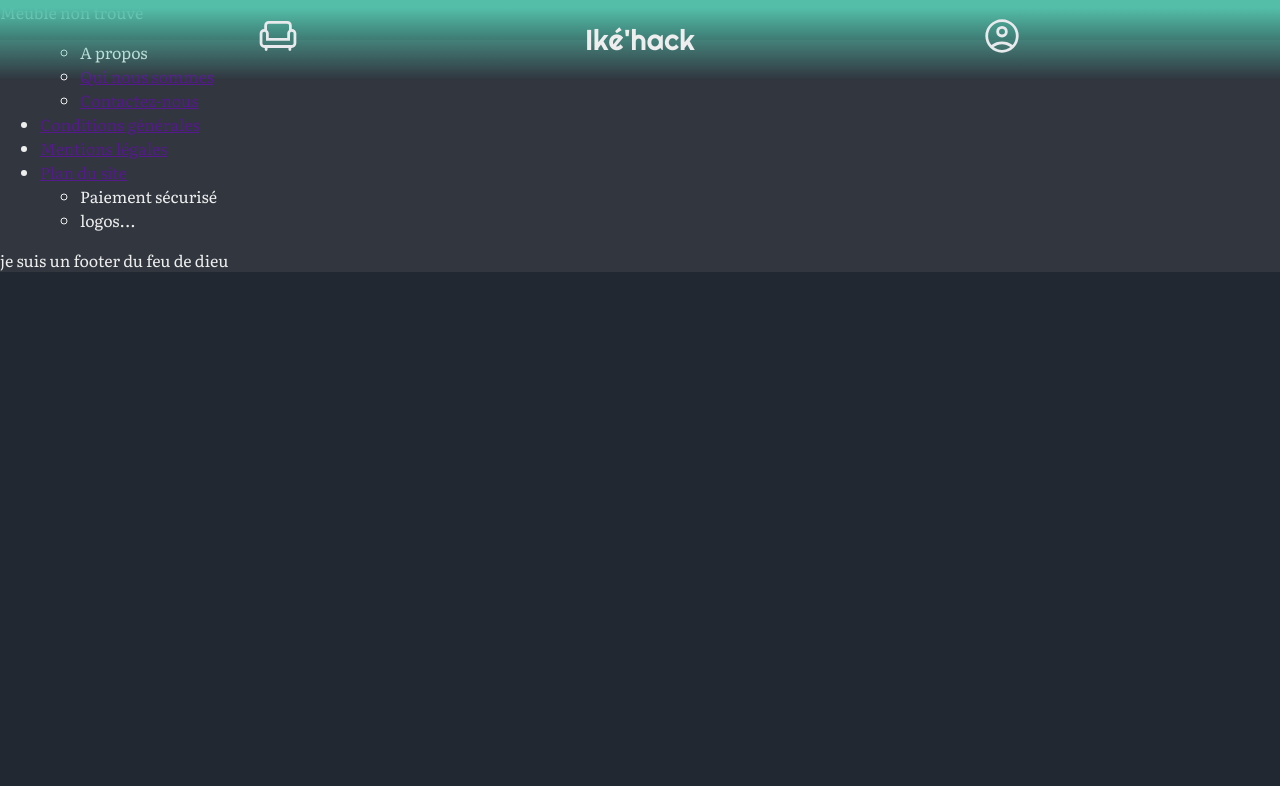
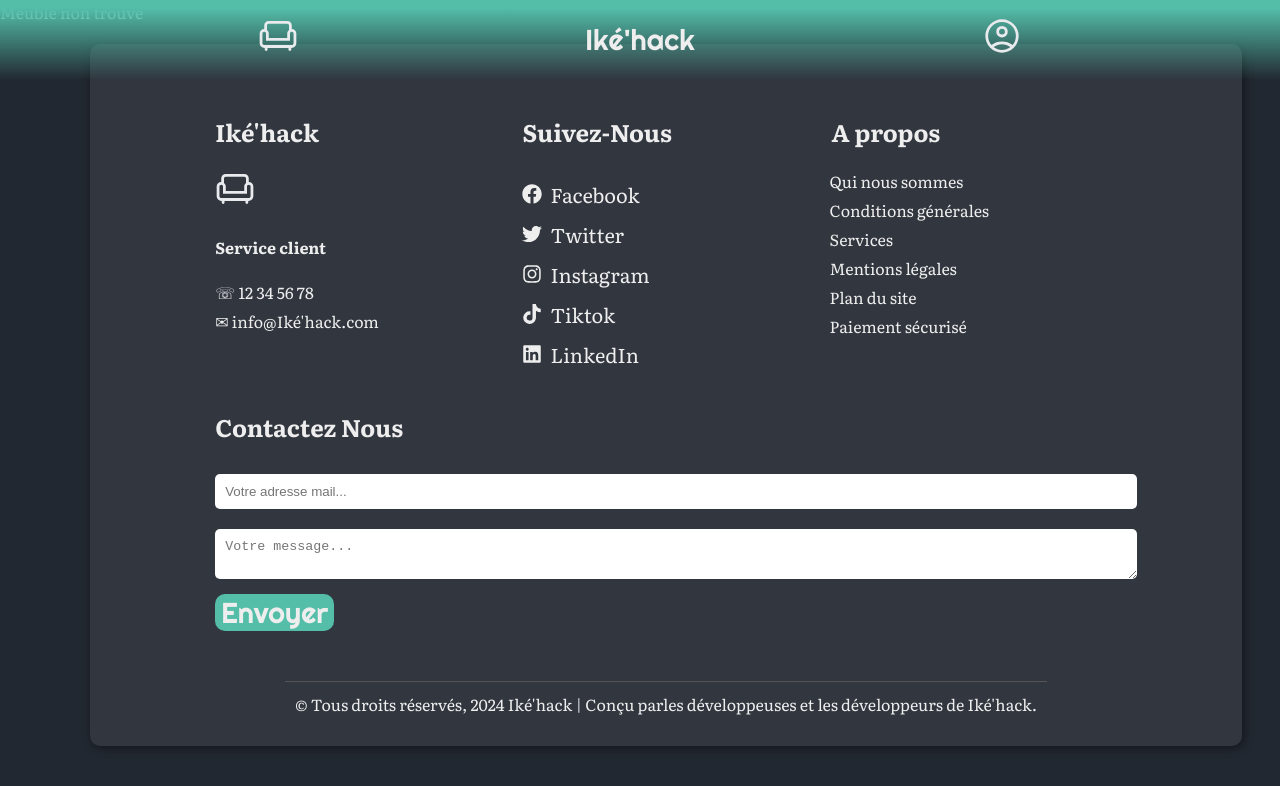
Before and after one commit to adatechschool/projet-collectif-plateforme-de-vente-de-meubles-ike-hack, a React (Vite) app in the folder front_end/: page /Furniture in a window 1280 px wide. Shown: the top 786 px of the page. Built offline with nearby package versions, Linux system fonts and the light colour scheme.

Commit message:
adding Footer,modifier index.css, README

```diff
--- a/front_end/package.json
+++ b/front_end/package.json
@@ -12,6 +12,7 @@
   "dependencies": {
     "react": "^18.3.1",
     "react-dom": "^18.3.1",
+    "react-icons": "^5.2.1",
     "react-router-dom": "^6.24.0"
   },
   "devDependencies": {
--- a/front_end/src/components/Footer.jsx
+++ b/front_end/src/components/Footer.jsx
@@ -1,24 +1,56 @@
-function Footer() {
+import React from 'react';
+import logo from '../assets/logo.svg';
+import { FaFacebook, FaTwitter, FaInstagram, FaTiktok, FaLinkedin } from 'react-icons/fa';
 
-return (
-  <footer className='footer'>
-    <ul>
-      <ul>
-        <li>A propos</li>
-        <li><a href="">Qui nous sommes</a></li>
-        <li><a href="">Contactez-nous</a></li>
-      </ul>
-      <li><a href="">Conditions générales</a></li>
-      <li><a href="">Mentions légales</a></li>
-      <li><a href="">Plan du site</a></li>
-      <ul>
-        <li>Paiement sécurisé</li>
-        <li>logos...</li>
-      </ul>
-    </ul>
-    <p>je suis un footer du feu de dieu</p>
-  </footer>
-)
-}
+const Footer = () => {
+    return (
+        <footer className="footer">
+            <div className="footer-content">
+                <div className="footer-section about">
+                    <h2 className="logo-text">Iké'hack</h2>
+                    <img id="logo" src={logo} alt="Logo" />
+                    <div className="contact">
+                         <h4>Service client </h4>
+                        <span><i className="fas fa-phone"></i> &#9743; 12 34 56 78 </span>
+                        <span><i className="fas fa-envelope"></i> &#9993; info@Iké'hack.com</span>
+                    </div>
+                </div>
+                <div className="footer-section socials">
+                    <h2>Suivez-Nous</h2>
+                    <a href="#"><FaFacebook /> Facebook</a>
+                    <a href="#"><FaTwitter /> Twitter</a>
+                    <a href="#"><FaInstagram /> Instagram</a>
+                    <a href="#"><FaTiktok /> Tiktok</a>
+                    <a href="#"><FaLinkedin /> LinkedIn</a>
+                </div>
+                <div className="footer-section links">
+                    <h2 className="propos">A propos</h2>
+                    <ul>
+                        <li><a href="#">Qui nous sommes</a></li>
+                        <li><a href="#">Conditions générales</a></li>
+                        <li><a href="#">Services</a></li>
+                        <li><a href="#">Mentions légales</a></li>
+                        <li><a href="#">Plan du site</a></li>
+                        <li><a href="#">Paiement sécurisé</a></li>
+                    </ul>
+                </div>
+                <div className="footer-section contact-form">
+                    <h2>Contactez Nous</h2>
+                    <form action="#" method="post">
+                        <input type="email" name="email" className="text-input contact-input" placeholder="Votre adresse mail..." />
+                        <textarea name="message" className="text-input contact-input" placeholder="Votre message..."></textarea>
+                        <button type="submit" className="btn btn-big">
+                            <i className="fas fa-envelope"></i>
+                            Envoyer
+                        </button>
+                    </form>
+                </div>
+            </div>
+            <div className="footer-bottom">
+                &copy; Tous droits réservés, 2024 Iké'hack | Conçu parles développeuses et les développeurs de Iké'hack.
+            </div>
+        </footer>
+    );
+};
 
-export default Footer
+export default Footer;
--- a/front_end/src/index.css
+++ b/front_end/src/index.css
@@ -1,17 +1,12 @@
-/* importer les fonts Literata et Righteous depuis l'API de Google*/
+/* Importer les fonts Literata et Righteous depuis l'API de Google */
 @import url('https://fonts.googleapis.com/css2?family=Literata:opsz,wght@7..72,200..900&family=Righteous&display=swap');
 
-/* les déclarations qui commencent par -- sont des variables css.
-pour des questions de facilité, si on veux changer les couleurs de la page, on les change directement dans les variables,
-ça évite d'aller chercher les couleurs dans tous le documents. */
-
-/* pour les appeler, on utilise var(--supervariable) */
-
+/* Déclarations des variables CSS pour faciliter les changements de couleur */
 body {
     --main-color: #31363F;
     --darker-color: #222831;
     --ligher-color: #EEEEEE;
-    --enhance-color :#54bea9;
+    --enhance-color: #54bea9;
     font-family: "Literata", serif;
     background: var(--darker-color);
     color: var(--ligher-color);
@@ -35,14 +30,11 @@ body {
     align-items: center;
     align-content: space-around;
     padding: 0;
-    /* unité de mesure "vw" = largeur de la fenêtre en pourcentage (vh = hauteur de la fenêtre) */
-    width: 100vw;
+    width: 100vw;  /* unité de mesure "vw" = largeur de la fenêtre en pourcentage (vh = hauteur de la fenêtre) */
 }
 
-
-.header li{
-    /* unité de mesure em (bonne pratique pour les font) = une largeur de "m" avec cette police de caractères*/
-    font-size: 1.8em;
+.header li {
+    font-size: 1.8em;  /* unité de mesure em (bonne pratique pour les font) = une largeur de "m" avec cette police de caractères*/
     font-family: "Righteous", sans-serif;
     margin-left: 30px;
     margin-right: 30px;
@@ -53,19 +45,9 @@ body {
     text-decoration: none;
 }
 
-/******************************** FOOTER *********************************/
-
-footer {
-    background: var(--main-color);
-    /* position: fixed; */
-    bottom: 0;
-    width: 100vw;
-}
-
 /******************************** HOME *********************************/
-
 /* conteneur des encarts, qui les dispose en grille */
-.grid{
+.grid {
     width: 70vw;
     display: grid;
     margin: 0 auto;
@@ -73,38 +55,36 @@ footer {
     grid-template-columns: repeat(auto-fill, minmax(300px, 1fr));
 }
 
+
 /* les encarts */
 .card {
     background: var(--main-color);
     margin: 20px;
     padding: 20px;
     border-radius: 15px;
-    /* transition: donne des propriétés de transition entre l'état initial de l'objet et son état après action. Ici, :hover (l91) */
-    transition: all 200ms ease-in;
-    /* box-shadow crée une ombre derrière l'objet décalée de 2px, d'une largeur de 10px et de la couleur #13171c */
-    box-shadow: 2px 2px 10px #13171c;
+    transition: all 200ms ease-in;    /* transition: donne des propriétés de transition entre l'état initial de l'objet et son état après action. Ici, :hover (l91) */
+    box-shadow: 2px 2px 10px #13171c;   /* box-shadow crée une ombre derrière l'objet décalée de 2px, d'une largeur de 10px et de la couleur #13171c */
     display: flex;
     flex-direction: column;
     align-items: center;
 }
 
-.card h1{
+.card h1 {
     color: var(--enhance-color);
     font-size: 1.2em;
 }
 
-/* :hover = action qui enclanche la transformation */
-.card:hover{
-    transform: scale(1.01);
+.card:hover {
+    transform: scale(1.01); /* :hover = action qui enclanche la transformation */
 }
 
-.img_container{
+.img_container {
     width: 250px;
     height: 250px;
     overflow: hidden;
 }
 
-.card img{
+.card img {
     width: 100%;
     height: 100%;
     object-fit: cover;
@@ -113,11 +93,11 @@ footer {
     transition: all 300ms ease-in-out;
 }
 
-.card:hover img{
+.card:hover img {
     filter: grayscale(0%) sepia(0%) hue-rotate(0deg);
 }
 
-button{
+button {
     background: var(--enhance-color);
     color: var(--ligher-color);
     font-family: "Righteous", sans-serif;
@@ -127,32 +107,166 @@ button{
     transition: all 100ms ease-in-out;
 }
 
-button:hover{
+button:hover {
     cursor: pointer;
     box-shadow: 0px 0px 20px var(--enhance-color);
 }
 
 /******************************** Products *********************************/
-
-.container{
+.container {
     margin-left: 15vw;
     padding-top: 15vh;
     width: 60vw;
     display: inline-flex;
 }
 
-.carousel{
+.carousel {
     width: 30vw;
     height: auto;
     overflow: hidden;
 }
 
-.carousel img{
+.carousel img {
     width: 100%;
     height: 100%;
     object-fit: cover;
 }
 
-.furniture_infos{
+.furniture_infos {
     margin-left: 5vw;
 }
+
+/******************************** FOOTER *********************************/
+.footer {
+    background: var(--main-color);
+    color: var(--ligher-color);
+    padding: 20px 0;
+    width: 90%;
+    margin-left: 90px;
+    display: flex;
+    flex-direction: column;
+    align-items: center;
+    transition: all 200ms ease-in;
+    box-shadow: 2px 2px 10px #13171c;
+    border-radius: 10px;
+    margin-top: 20px;
+}
+
+.footer:hover {
+    transform: scale(1.01);
+}
+
+.footer .footer-content {
+    display: flex;
+    justify-content: space-between;
+    align-items: flex-start;
+    padding: 20px;
+    flex-wrap: wrap;
+    width: 80%;
+}
+
+.boutique {
+    color: white;
+    font-size: 24px;
+  }
+
+.footer .footer-section {
+    flex: 1;
+    padding: 10px;
+    min-width: 250px;
+}
+
+.footer .logo-text {
+    font-size: 24px;
+    font-weight: bold;
+    color: var(--ligher-color);
+}
+
+.propos {
+    margin-left: 2px;
+}
+
+.footer .contact span {
+    display: block;
+    margin: 5px 0;
+}
+
+.footer .socials {
+    display: flex;
+    flex-direction: column;
+    gap: 10px;
+}
+
+.footer .socials a {
+    display: flex;
+    align-items: center;
+    text-decoration: none;
+    color: var(--ligher-color);
+    font-size: 20px;
+}
+
+.footer .socials a:hover {
+    color: var(--enhance-color);
+}
+
+.footer .socials a svg {
+    margin-right: 8px;
+}
+
+.footer .links ul {
+    list-style: none;
+    padding: 0;
+}
+
+.footer .links ul li {
+    margin: 5px 0;
+}
+
+.footer .links ul a {
+    color: var(--ligher-color);
+    text-decoration: none;
+    display: block;
+}
+
+.footer .links ul a:hover {
+    color: var(--enhance-color);
+}
+
+.footer .contact-form .text-input {
+    padding: 10px;
+    margin: 10px 0;
+    width: 100%;
+    border: none;
+    border-radius: 5px;
+}
+
+.footer .footer-bottom {
+    text-align: center;
+    padding: 10px;
+    border-top: 1px solid #555;
+    margin-top: 20px;
+}
+
+
+/* Design Responsive pour le Footer  */
+@media (max-width: 768px) {
+    .footer {
+        width: 100%;
+        margin: 10px 0;
+    }
+    .footer .footer-content {
+        width: 95%;
+        padding: 10px;
+    }
+    .footer .footer-section {
+        min-width: 100%;
+        padding: 5px;
+    }
+    .footer .socials {
+        flex-direction: row;
+        flex-wrap: wrap;
+    }
+    .footer .socials a {
+        font-size: 16px;
+    }
+}
```
Also changed, not shown: 2 other files (tests, documents, lock files or other folders).
